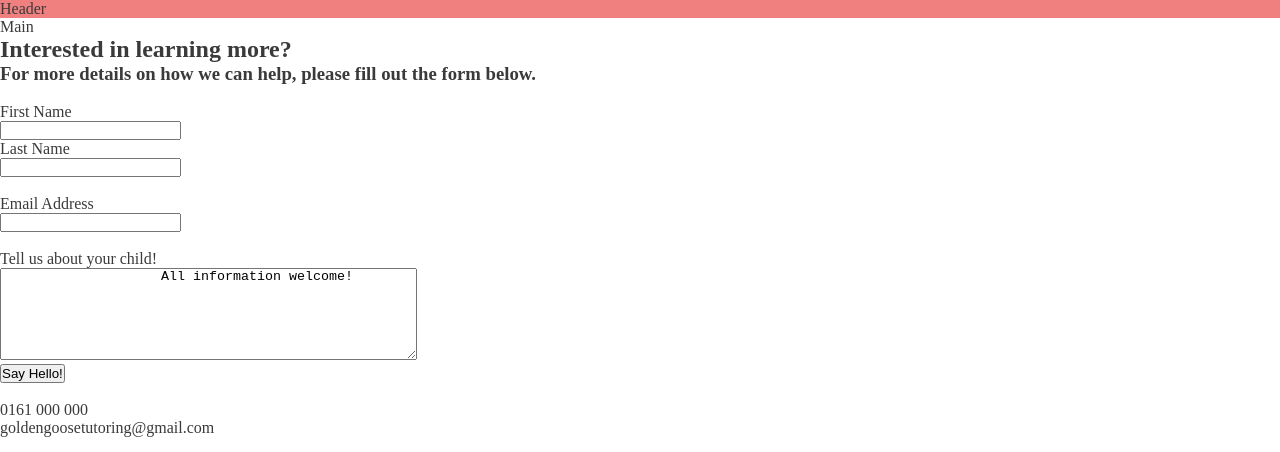
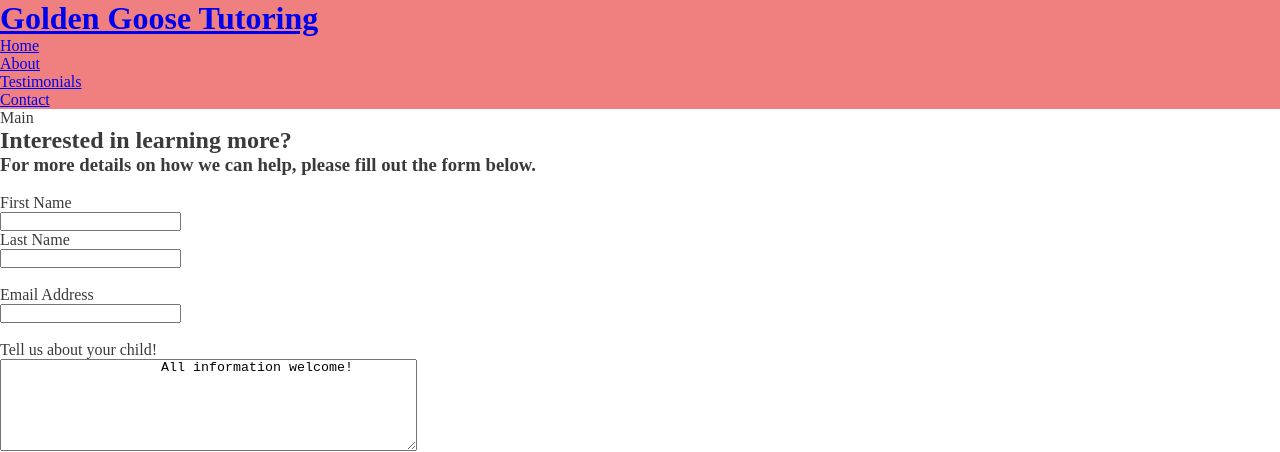
Before and after one commit to AlbaXIII/testing-repo, a plain HTML site: page contact.html in a window 1280 px wide. Shown: the top 452 px of the page. Drawn offline with Linux system fonts and the light colour scheme; grey boxes are pictures that could not be loaded.

Commit message:
feat - added header to other pages

```diff
--- a/contact.html
+++ b/contact.html
@@ -10,7 +10,19 @@
 
 <body>
 
-    <header>Header</header>
+    <header>
+        <a href="index.html">
+            <h1>Golden Goose Tutoring</h1>
+        </a>
+        <nav>
+            <ul>
+                <li><a href="index.html">Home</a></li>
+                <li><a href="about.html">About</a></li>
+                <li><a href="testimonials.html">Testimonials</a></li>
+                <li><a href="contact.html">Contact</a></li>
+            </ul>
+        </nav>
+    </header>
 
     <main>Main
         <!-- contact form -->
```
